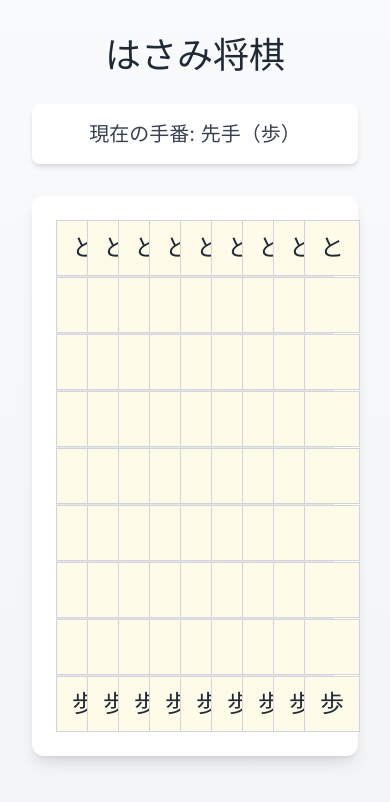
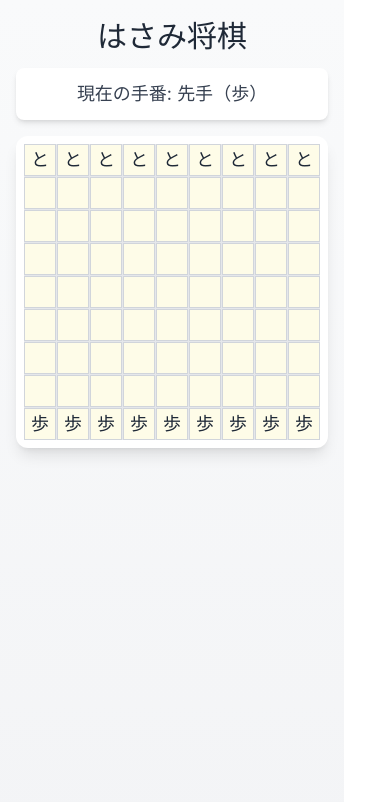
Before and after one commit to yuzoiwasaki/hasami-shogi, a React (Vite) app: page / in a window 390 px wide. Shown: the top 802 px of the page. Built offline with nearby package versions, Linux system fonts and the light colour scheme.

Commit message:
Implement responsive

```diff
--- a/src/App.tsx
+++ b/src/App.tsx
@@ -13,35 +13,35 @@ function App() {
   } = useHasamiShogi();
 
   return (
-    <div className="min-h-screen bg-gradient-to-b from-gray-50 to-gray-100 p-8">
+    <div className="min-h-screen bg-gradient-to-b from-gray-50 to-gray-100 p-4 sm:p-8">
       <div className="max-w-4xl mx-auto">
-        <h1 className="text-4xl font-bold text-center mb-8 text-gray-800 font-japanese">
+        <h1 className="text-3xl sm:text-4xl font-bold text-center mb-4 sm:mb-8 text-gray-800 font-japanese">
           はさみ将棋
         </h1>
 
-        <div className="text-center mb-8 p-4 bg-white rounded-lg shadow-md">
+        <div className="text-center mb-4 sm:mb-8 p-3 sm:p-4 bg-white rounded-lg shadow-md">
           {winner ? (
-            <div className="space-y-4">
-              <div className="text-2xl font-bold text-gray-800">
+            <div className="space-y-3 sm:space-y-4">
+              <div className="text-xl sm:text-2xl font-bold text-gray-800">
                 {getPlayerName(winner)}（{winner}）の勝利！
               </div>
               <button
                 onClick={resetGame}
-                className="bg-indigo-600 hover:bg-indigo-700 text-white font-bold py-3 px-6 rounded-lg
-                  transition duration-200 ease-in-out transform hover:scale-105 shadow-lg"
+                className="bg-indigo-600 hover:bg-indigo-700 text-white font-bold py-2 sm:py-3 px-4 sm:px-6 rounded-lg
+                  transition duration-200 ease-in-out transform hover:scale-105 shadow-lg text-sm sm:text-base"
               >
                 もう一度プレイ
               </button>
             </div>
           ) : (
-            <div className="text-xl text-gray-700">
+            <div className="text-lg sm:text-xl text-gray-700">
               現在の手番: <span className="font-bold">{getPlayerName(currentPlayer)}（{currentPlayer}）</span>
             </div>
           )}
         </div>
 
         <div className="flex justify-center">
-          <div className="bg-white p-6 rounded-xl shadow-lg">
+          <div className="bg-white p-2 sm:p-6 rounded-xl shadow-lg w-full sm:w-auto">
             <div className="grid grid-cols-9 gap-px bg-gray-200">
               {board.map((row, i) =>
                 row.map((piece, j) => (
--- a/src/components/Cell.tsx
+++ b/src/components/Cell.tsx
@@ -11,13 +11,13 @@ export const Cell: FC<CellProps> = ({ piece, onClick, isSelected }) => {
     <div
       onClick={onClick}
       className={`
-        w-14 h-14 flex items-center justify-center
+        w-8 h-8 sm:w-14 sm:h-14 flex items-center justify-center
         ${isSelected
           ? 'bg-yellow-200 hover:bg-yellow-300'
           : 'bg-yellow-50 hover:bg-yellow-100'
         }
         ${piece ? 'cursor-pointer' : 'cursor-default'}
-        text-2xl font-bold text-gray-800
+        text-lg sm:text-2xl font-bold text-gray-800
         transition-colors duration-200 ease-in-out
         border border-gray-300
       `}
```
